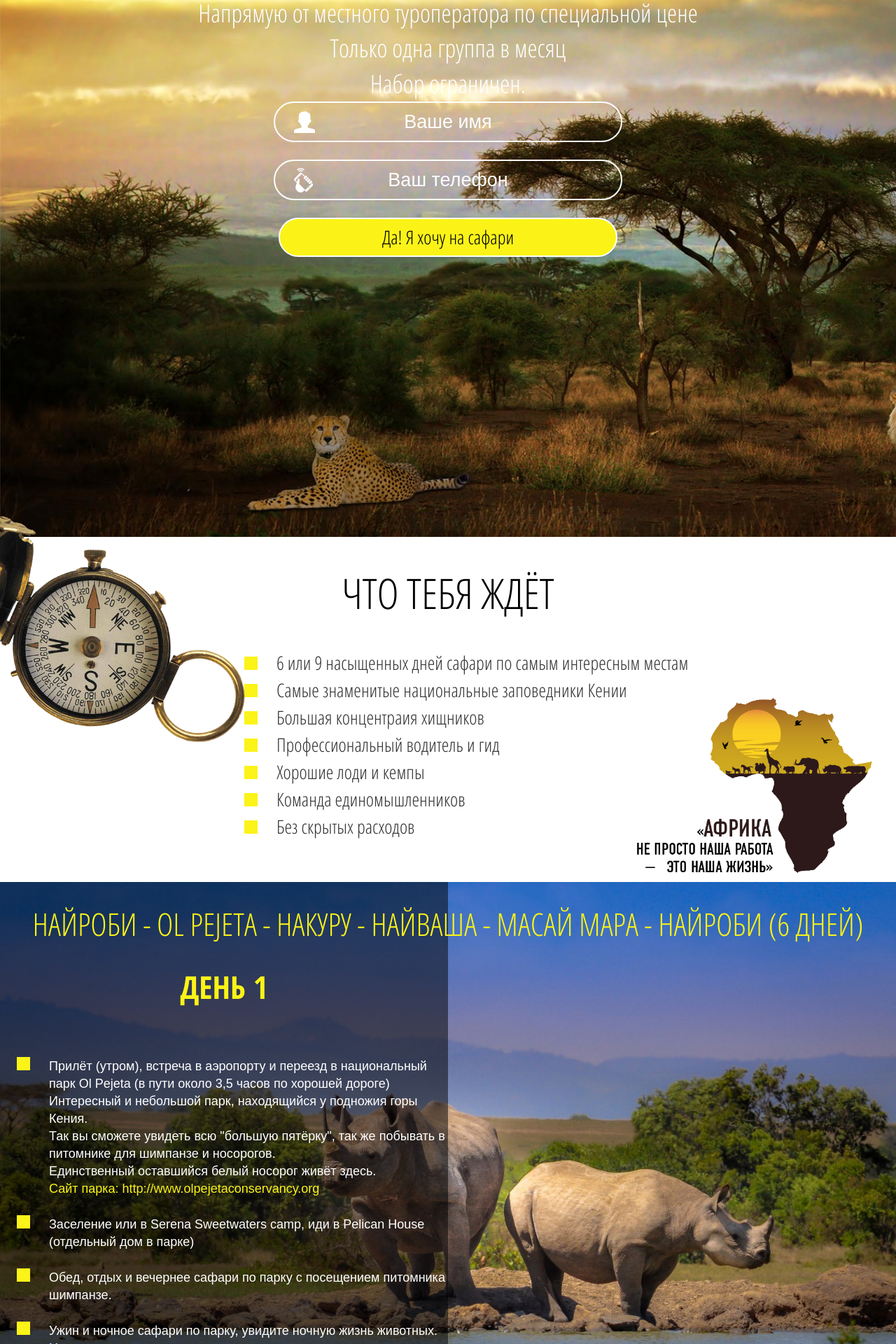
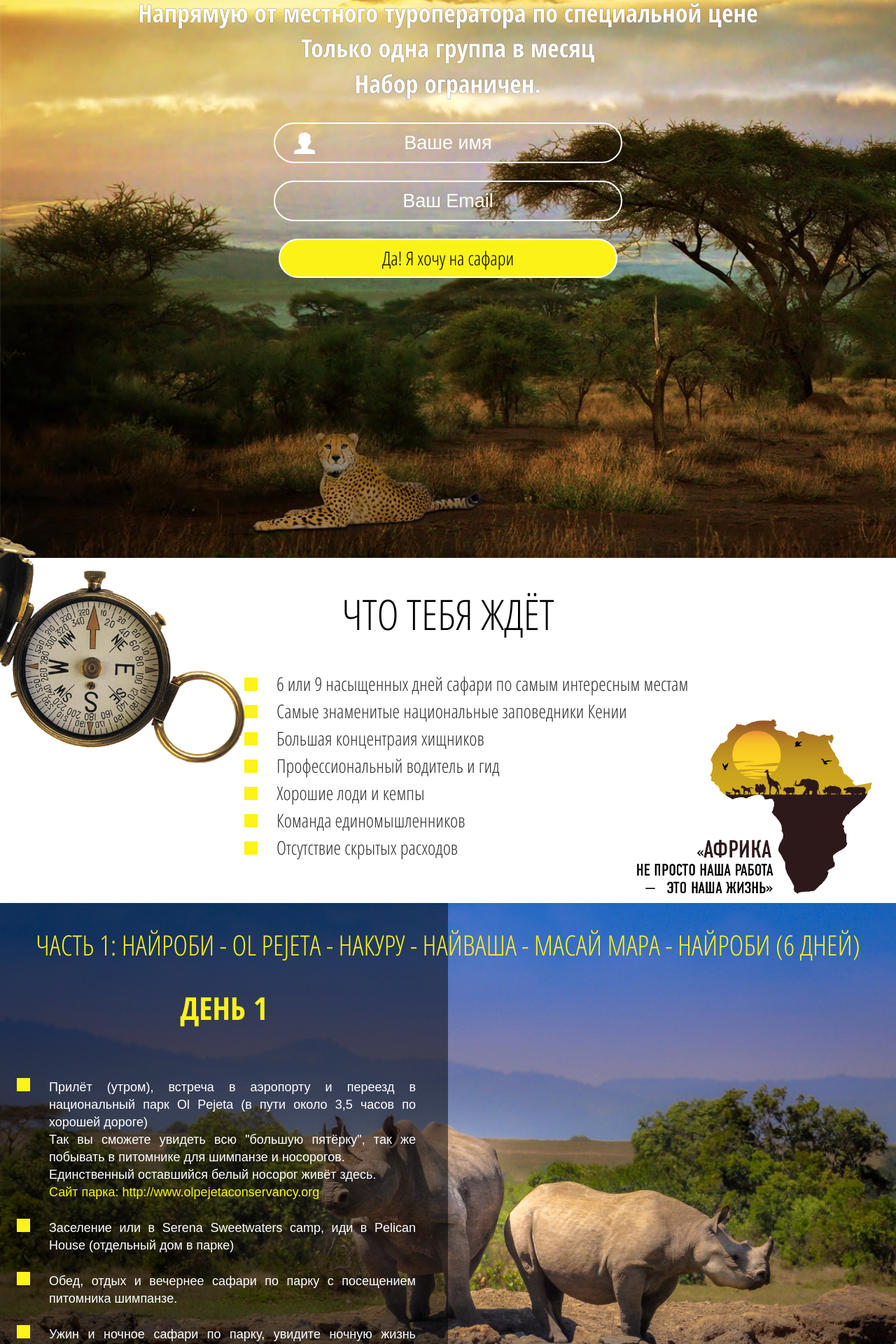
Before and after one commit to od-5/enjoy-safari, a Django app: page / in a window 1280 px wide. Shown: the part 440-2360 px from the top of the page at 70% size. Run offline with Django 3.2, Linux system fonts and the light colour scheme; data comes from the database, SQL or seed files in the repository; style sheets or scripts are compiled from the project's sources; parts of the project's set-up code (start-up, migrations or seed data) failed here and were passed over; some libraries are stand-ins or nearby versions.

```diff
--- a/core/models.py
+++ b/core/models.py
@@ -35,7 +35,7 @@ class Ticket(Common):
     )
 
     name = models.CharField(verbose_name=u'Имя', max_length=256)
-    phone = models.CharField(verbose_name=u'телефон', max_length=256)
+    email = models.EmailField(verbose_name=u'Email', max_length=256)
     comment = models.TextField(verbose_name=u'Сообщение клиента', blank=True, null=True)
     sale = models.BooleanField(verbose_name=u'Продажа', default=False)
     ticket_status = models.PositiveSmallIntegerField(verbose_name=u'Статус заявки',  choices=TICKET_STATUS_CHOICE, default=0, blank=True, null=True)
--- a/core/views.py
+++ b/core/views.py
@@ -26,14 +26,14 @@ def ticket(request):
         email = 'od-5@yandex.ru'
     if request.method == "POST":
         name = request.POST.get('name')
-        phone = request.POST.get('phone')
+        email = request.POST.get('email')
         comment = request.POST.get('comment')
-        ticket = Ticket(name=name, phone=phone, comment=comment)
+        ticket = Ticket(name=name, email=email, comment=comment)
         ticket.save()
         if comment:
-            message = u'Имя: %s\nE-mail: %s\nСообщение: %s\n' % (name, phone, comment)
+            message = u'Имя: %s\nE-mail: %s\nСообщение: %s\n' % (name, email, comment)
         else:
-            message = u'Имя: %s\nТелефон: %s\n' % (name, phone)
+            message = u'Имя: %s\nE-mail: %s\n' % (name, email)
         send_mail(
             u'enjoy-safari.ru - Заявка с сайта',
             message,
--- a/landing/settings.py
+++ b/landing/settings.py
@@ -10,7 +10,7 @@ BASE_DIR = os.path.dirname(os.path.dirname(__file__))
 SECRET_KEY = '_tpd9(a+n4i20i$5j6$cw^%09q=i6_r1e-j8ur-e@uw91#g@hd'
 
 # SECURITY WARNING: don't run with debug turned on in production!
-DEBUG = False
+DEBUG = True
 
 TEMPLATE_DEBUG = DEBUG
 
--- a/static/css/style.css
+++ b/static/css/style.css
@@ -119,6 +119,7 @@ section {
   background-size: cover;
   padding-top: 100px;
   padding-bottom: 375px;
+  position: relative;
 }
 .header-h1 {
   padding-bottom: 190px;
@@ -131,8 +132,11 @@ section {
 .header-form__title {
   color: #fff;
   font-size: 36px;
+  font-weight: bold;
+  text-shadow: 0 0 1px #333;
   text-align: center;
   line-height: 1.4em;
+  padding-bottom: 30px;
 }
 .block-1 {
   padding-bottom: 60px;
@@ -170,6 +174,8 @@ section {
   -webkit-background-size: 100%;
   background-size: 100%;
   position: relative;
+  height: 605px;
+  overflow: hidden;
 }
 .day__title {
   position: absolute;
@@ -178,14 +184,14 @@ section {
   width: 100%;
   text-align: center;
   text-transform: uppercase;
-  font-size: 45px;
+  font-size: 40px;
   line-height: 120px;
   color: #fbf317;
 }
 .day-content {
   background: rgba(0, 0, 0, 0.5);
   width: 50%;
-  padding-bottom: 80px;
+  height: 100%;
 }
 .day-content__title {
   font-size: 45px;
@@ -198,6 +204,8 @@ section {
 .day-content-list {
   list-style-image: url('../img/list-style-image.jpg');
   margin-left: 50px;
+  width: 85%;
+  text-align: justify;
 }
 .day-content-list__item {
   padding-left: 20px;
--- a/static/css/style.less
+++ b/static/css/style.less
@@ -110,6 +110,7 @@ section {
           background-size: cover;
   padding-top: 100px;
   padding-bottom: 375px;
+  position: relative;
 
   &-h1 {
     padding-bottom: 190px;
@@ -125,8 +126,11 @@ section {
     &__title {
       color: #fff;
       font-size: 36px;
+      font-weight: bold;
+      text-shadow: 0 0 1px #333;
       text-align: center;
       line-height: 1.4em;
+      padding-bottom: 30px;
     }
 
   }
@@ -170,6 +174,8 @@ section {
   -webkit-background-size: 100%;
         background-size: 100%;
   position: relative;
+  height: 605px;
+  overflow: hidden;
   &__title {
     position: absolute;
     z-index: 1;
@@ -177,14 +183,14 @@ section {
     width: 100%;
     text-align: center;
     text-transform: uppercase;
-    font-size: 45px;
+    font-size: 40px;
     line-height: 120px;
     color: #fbf317;
   }
   &-content {
     background: rgba(0, 0, 0, 0.5);
     width: 50%;
-    padding-bottom: 80px;
+    height: 100%;
     &__title {
       font-size: 45px;
       font-weight: bold;
@@ -196,6 +202,8 @@ section {
     &-list {
       list-style-image: url('../img/list-style-image.jpg');
       margin-left: 50px;
+      width: 85%;
+      text-align: justify;
       &__item {
         padding-left: 20px;
         color: #fff;
@@ -212,6 +220,7 @@ section {
   }
   &-1 {
     background-image: url('../img/day-1.jpg');
+    height: 784px;
     &-content {
       float: left;
       &__title {
--- a/static/js/common.js
+++ b/static/js/common.js
@@ -22,9 +22,9 @@ $(function() {
   $('.popupbutton').on('click', function(e){
     var form = $(this).parent('form');
     var name = form.find('.ticket-form__name').val();
-    var phone = form.find('.ticket-form__phone').val();
+    var email = form.find('.ticket-form__email').val();
     $('.pop-form').find('.ticket-form__name__travel').val(name)
-    $('.pop-form').find('.ticket-form__phone__travel').val(phone)
+    $('.pop-form').find('.ticket-form__email__travel').val(email)
   });
 
   $( ".pop-form" ).validate({
@@ -32,7 +32,7 @@ $(function() {
       name: {
         required: true
       },
-      phone: {
+      email: {
         required: true
       }
     },
--- a/templates/__includes/pop-form.html
+++ b/templates/__includes/pop-form.html
@@ -1,6 +1,6 @@
 <form action="{% url 'ticket' %}" method="post" class="ticket-form pop-form">
   <input type="text" name="name" class="ticket-form_input ticket-form_input__travel ticket-form__name__travel" placeholder="Ваше имя">
-  <input type="text" name="phone" class="ticket-form_input ticket-form_input__travel ticket-form__phone__travel" placeholder="Ваш телефон">
+  <input type="text" name="email" class="ticket-form_input ticket-form_input__travel ticket-form__email__travel" placeholder="Ваш Email">
   <textarea name="comment" class="ticket-form_input ticket-form_input__travel ticket-form__text" placeholder="Сообщение"></textarea>
   <input type="submit" class="ticket-form_input ticket-form_submit" value="Оставить заявку">
 </form>
--- a/templates/__includes/ticket-form.html
+++ b/templates/__includes/ticket-form.html
@@ -1,6 +1,6 @@
 <form action="" method="post" class="ticket-form">
   <input type="text" name="name" class="ticket-form_input ticket-form__name{% if travel %} ticket-form__name__travel ticket-form_input__travel{% endif %}" placeholder="Ваше имя">
-  <input type="text" name="phone" class="ticket-form_input ticket-form__phone{% if travel %} ticket-form__phone__travel ticket-form_input__travel{% endif %}" placeholder="Ваш телефон">
+  <input type="text" name="email" class="ticket-form_input ticket-form__email{% if travel %} ticket-form__email__travel ticket-form_input__travel{% endif %}" placeholder="Ваш Email">
   <a href="#pop" class="popupbutton ticket-form_input ticket-form_submit{% if travel %} ticket-form_submit__travel{% endif %}">
     {% if ticket %}
       Оставить заявку
--- a/templates/base.html
+++ b/templates/base.html
@@ -45,21 +45,20 @@
       <li class="block-1-ul-li">Профессиональный водитель и гид</li>
       <li class="block-1-ul-li">Хорошие лоди и кемпы</li>
       <li class="block-1-ul-li">Команда единомышленников</li>
-      <li class="block-1-ul-li">Без скрытых расходов</li>
+      <li class="block-1-ul-li">Отсутствие скрытых расходов</li>
     </ul>
     <div class="clear"></div>
   </section>
   <section class="day-1 day">
-    <p class="day__title">Найроби - ol pejeta - накуру - найваша - масай мара - найроби (6 дней)</p>
+    <p class="day__title">Часть 1: Найроби - ol pejeta - накуру - найваша - масай мара - найроби (6 дней)</p>
     <div class="day-1-content day-content ">
       <p class="day-1-content__title day-content__title">день 1</p>
       <ul class="day-content-list">
         <li class="day-content-list__item">
           Прилёт (утром), встреча в аэропорту и переезд в национальный парк Ol Pejeta
           (в пути около 3,5 часов по хорошей дороге) <br>
-          Интересный и небольшой парк, находящийся у подножия горы Кения. <br>
           Так вы сможете увидеть всю "большую пятёрку", так же побывать в питомнике для шимпанзе и носорогов. <br>
-          Единственный оставшийся белый носорог живёт здесь. <br>
+          Единственный оставшийся белый носорог живёт здесь.<br>
           <a href="http://www.olpejetaconservancy.org">Сайт парка: http://www.olpejetaconservancy.org</a>
         </li>
         <li class="day-content-list__item">
@@ -189,7 +188,7 @@
   </section>
   <section class="day-7 day">
     <p class="day-7__title day__title">
-      Найроби - Амбосели - Тсаво Вест - Момбаса (3 дня)
+      ЧАСТЬ 2: Найроби - Амбосели - Тсаво Вест - Момбаса (3 дня)
     </p>
     <div class="day-7-content day-content ">
       <p class="day-7-content__title day-content__title">день 7</p>
@@ -252,10 +251,10 @@
   </section>
   <section class="block-2">
     <div class="block-2-form">
-      <p class="block-2-form__title">Если вы желаете после сафари продолжить отдых на побережье кении <br>
-        или на острове <br>
-        занзибар, мы с удовольствием подберём <br>
-        вам отели и поможем в организации
+      <p class="block-2-form__title">
+Если Вы желаете после сафари продолжить отдых на побережье Кении или на остров Занзибар, мы с удовольствием подберем вам отели и поможем в организации.
+        <br>
+Это возможно сделать после 6 дня сафари при возвращение в Найроби с помощью авиаперелета или после 9 дня сафари по завершении тура
       </p>
       {% include '__includes/ticket-form.html' with ticket=True %}
     </div>
@@ -284,45 +283,48 @@
         * категории Economy не предусмотренно во второй части сафари <br>
         ** цена может немного корректироваться исходя из количества человек как в большую сторону, так и в меньшую
       </p>
-      <p class="block-3-content__continue">
-        Если вы желаете после сафари продолжить отдых на побережье Кении или на острове <br> Занзибар, мы с удовольствием подберём вам отель о поможем в организации
-      </p>
 
       <div class="block-3-content-price_list">
         <p class="block-3-content-price_list__title">Что входит в стоимость</p>
         <ul class="block-3-content-price_list-ul">
           <li class="block-3-content-price_list-ul-li">
-            <p class="icone-transfer">Трансфер из аэропорта и обратно</p>
+            <p class="icone-transfer">Трансфер из аэропорта и обратно.</p>
           </li>
           <li class="block-3-content-price_list-ul-li">
-            <p class="icone-food_truck">Индивидуальный транспорт <br>(сафарийный минивен с откидной крышей)</p>
+            <p class="icone-food_truck">Индивидуальный транспорт <br>(сафарийный минивен с откидной крышей).</p>
           </li>
           <li class="block-3-content-price_list-ul-li">
-            <p class="icone-car">Англоговорящий водитель</p>
+            <p class="icone-car">Англоговорящий водитель.</p>
           </li>
           <li class="block-3-content-price_list-ul-li">
-            <p class="icone-woman">Рускоговорящий гид</p>
+            <p class="icone-woman">Рускоговорящий гид.</p>
           </li>
           <li class="block-3-content-price_list-ul-li">
-            <p class="icone-purse">Входная плата в национальные парки</p>
+            <p class="icone-purse">Входная плата в национальные парки.</p>
           </li>
           <li class="block-3-content-price_list-ul-li">
-            <p class="icone-canoe">Прогулка на лодке по озеру Найваши</p>
+            <p class="icone-canoe">Прогулка на лодке по озеру Найваши.</p>
           </li>
           <li class="block-3-content-price_list-ul-li">
-            <p class="icone-houses">Проживание и патание в указанных <br> местах (полный пансион)</p>
+            <p class="icone-houses">Проживание и патание в указанных <br> местах (полный пансион).</p>
           </li>
           <li class="block-3-content-price_list-ul-li">
-            <p class="icone-bottle">Вода в машине</p>
+            <p class="icone-bottle">Вода в машине.</p>
           </li>
           <li class="block-3-content-price_list-ul-li">
-            <p class="icone-sim_cad">Местные сим карты с небольшим <br>балансом и интернетом на время сафари</p>
+            <p class="icone-sim_cad">Местные сим карты с небольшим <br>балансом и интернетом на время сафари.</p>
           </li>
           <li class="block-3-content-price_list-ul-li">
-            <p class="icone-domik">Посещение масайской деревни</p>
+            <p class="icone-domik">Посещение масайской деревни.</p>
           </li>
           <li class="block-3-content-price_list-ul-li">
-            <p class="icone-crescent">Посещение острова Crescent</p>
+            <p class="icone-crescent">Посещение острова Crescent.</p>
+          </li>
+          <li class="block-3-content-price_list-ul-li">
+            <p>Ужин в ресторане Карнивор.</p>
+          </li>
+          <li class="block-3-content-price_list-ul-li">
+            <p>Посещение массайской деревни.</p>
           </li>
         </ul>
       </div>
@@ -330,22 +332,22 @@
         <p class="block-3-content-price_list__title">Оплачивается отдельно</p>
         <ul class="block-3-content-price_list-ul">
           <li class="block-3-content-price_list-ul-li">
-            <p class="icone-airplane">Международные перелёты</p>
+            <p class="icone-airplane">Международные перелёты.</p>
           </li>
           <li class="block-3-content-price_list-ul-li">
-            <p class="icone-visa">Виза Кении</p>
+            <p class="icone-visa">Виза Кении.</p>
           </li>
           <li class="block-3-content-price_list-ul-li">
-            <p class="icone-med">Медицинская страховка</p>
+            <p class="icone-med">Медицинская страховка.</p>
           </li>
           <li class="block-3-content-price_list-ul-li">
-            <p class="icone-alko">Алкоголь</p>
+            <p class="icone-alko">Алкоголь.</p>
           </li>
           <li class="block-3-content-price_list-ul-li">
-            <p class="icone-drink">Напитки в ресторанах</p>
+            <p class="icone-drink">Напитки в ресторанах.</p>
           </li>
           <li class="block-3-content-price_list-ul-li">
-            <p class="icone-coin">Чаевые</p>
+            <p class="icone-coin">Чаевые.</p>
           </li>
         </ul>
       </div>
@@ -363,7 +365,7 @@
     </div>
     <div class="block-4-photo">
       <div class="block-4-photo-wrapper">
-        <img src="{{ STATIC_URL }}img/avatar.png" alt="" class="block-4-photo-wrapper__img">
+        <img src="{{ STATIC_URL }}img/avatar.jpg" alt="" class="block-4-photo-wrapper__img">
         <p class="block-4-photo-wrapper__name">Александр <br> Стригайлов</p>
       </div>
     </div>
@@ -372,22 +374,20 @@
         Коротко о себе: Путешествию всю жизнь, позади сотни тысяч км автостопом или на велосипеде по всему миру.
         Влюбился в Африку, перевёз из Москвы в Кению свою семью. Живём с тремя маленькими детьми на океане в небольшом городке Малинди.
         <br><br>
-        "Сделай своё любимое дело работой, и ты никогда в жизни больше не будешь работать"
-        <br><br>
-        В Африке я занят своим любимым делом - путешествиями
+        "Сделай своё любимое дело работой, и ты никогда в жизни больше не будешь работать".
       </p>
       <ul class="block-4-description-list">
         <li class="block-4-description-list__item">
-          <p class="block-4-description-list__item-content">Организую сафари по национальным паркам Кении, Танзании, Уганды, Руанды</p>
+          <p class="block-4-description-list__item-content icone-browser">Организую сафари по национальным паркам Кении, Танзании, Уганды, Руанды.</p>
         </li>
         <li class="block-4-description-list__item">
-          <p class="block-4-description-list__item-content">Полёты на легкомоторных самолётах, рафтинг, путешествия на велосипедах</p>
+          <p class="block-4-description-list__item-content icone-aircraft">Полёты на легкомоторных самолётах, рафтинг, путешествия на велосипедах.</p>
         </li>
         <li class="block-4-description-list__item">
-          <p class="block-4-description-list__item-content">Отдых на океане в Кении: Диани, Ватаму, Малинди, Ламу</p>
+          <p class="block-4-description-list__item-content icone-umbrella">Отдых на океане в Кении: Диани, Ватаму, Малинди, Ламу.</p>
         </li>
         <li class="block-4-description-list__item">
-          <p class="block-4-description-list__item-content">Работа со съёмочными группами</p>
+          <p class="block-4-description-list__item-content icone-camera">Работа со съёмочными группами.</p>
         </li>
       </ul>
       <p class="block-4-description__ps">
```
Also changed, not shown: other parts of static/css/style.css (+27 -2 lines), other parts of static/css/style.less (+29 -3 lines), core/admin.py (+5 -5 lines), core/migrations/0005_auto_20150810_1933.py (added), db.sqlite3, static/img/avatar.jpg (added), static/img/icone/aircraft.png (added), static/img/icone/browser.png (added), static/img/icone/camera.png (added), static/img/icone/umbrella.png (added).
